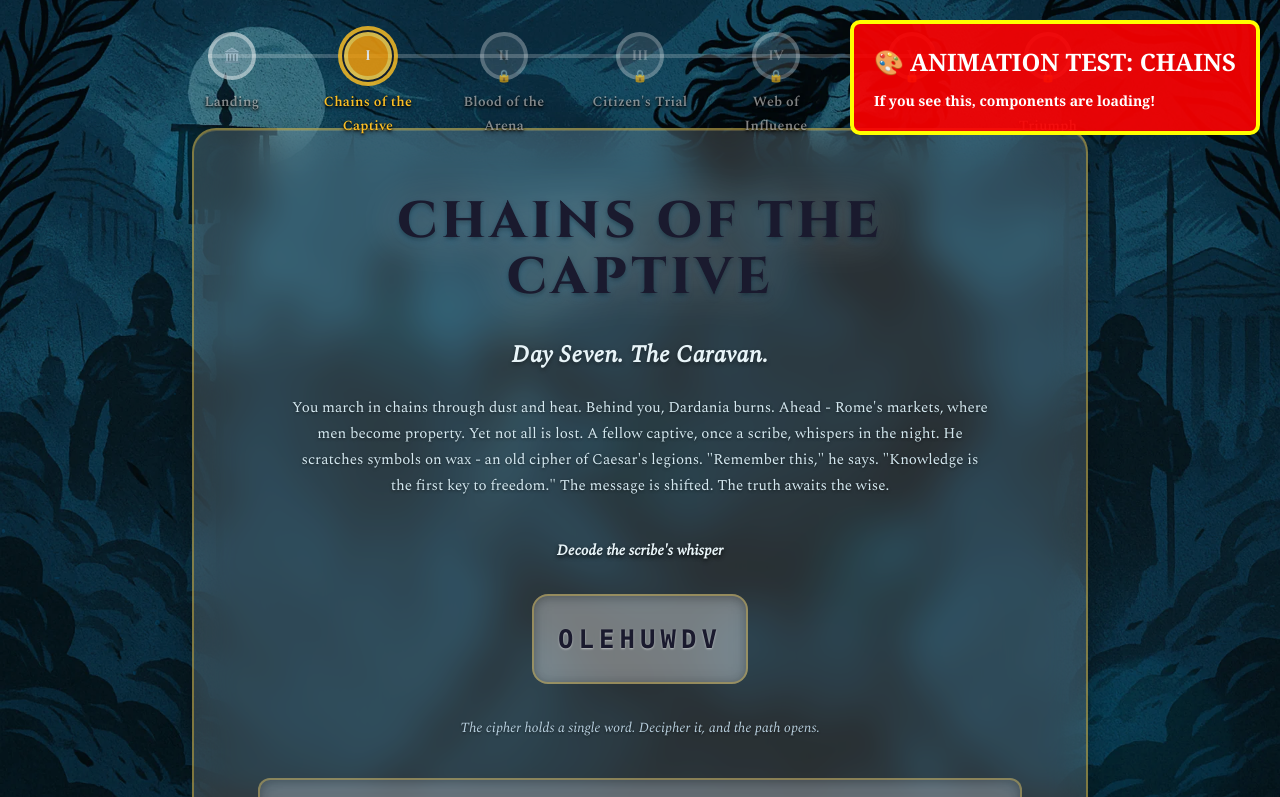
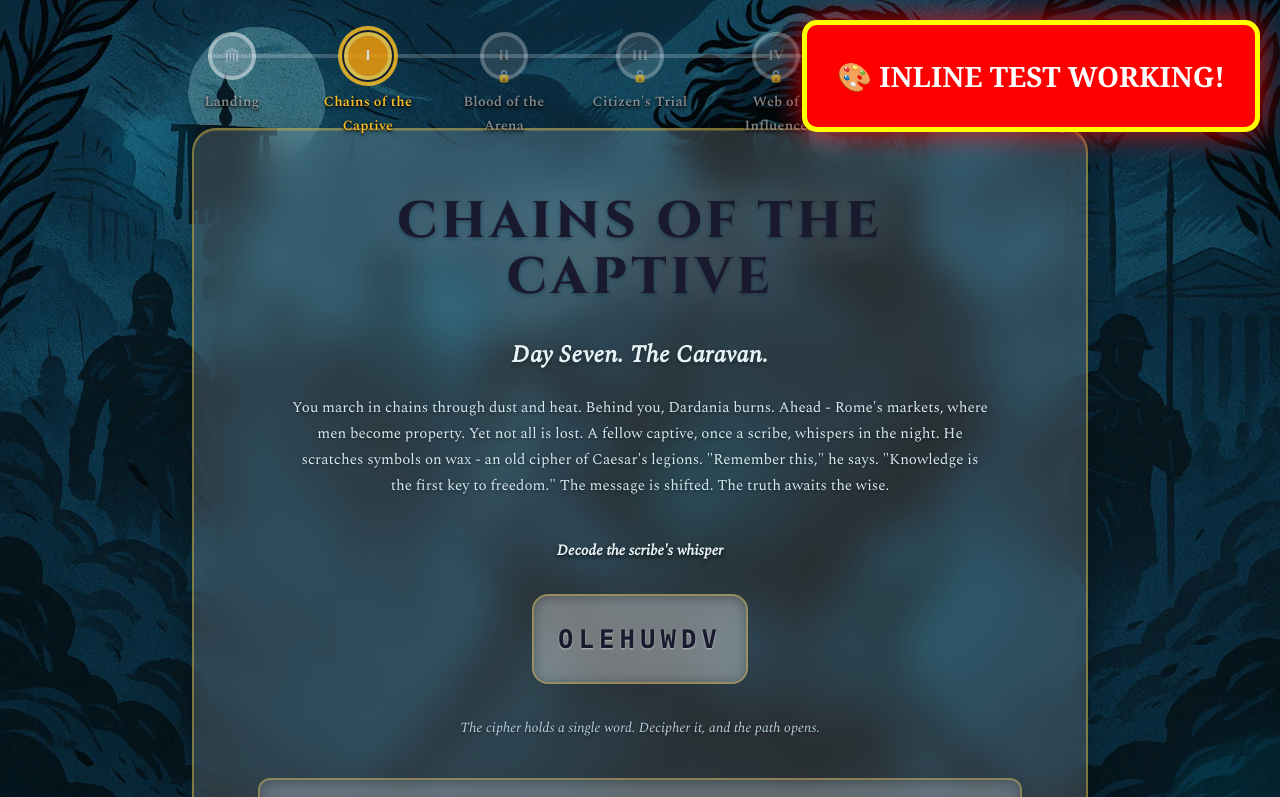
Before and after one commit to Mukrosz/legions-rise-quest, a Next.js app: page /stage-1 in a window 1280 px wide. Shown: the top 797 px of the page. Built offline with nearby package versions, Linux system fonts and the light colour scheme.

Commit message:
test: Add 100% inline animations - no external components

```diff
--- a/src/app/stage-1/page.tsx
+++ b/src/app/stage-1/page.tsx
@@ -52,11 +52,69 @@ export default function Stage1Page() {
       `}</style>
 
       <PageTransition variant="break-chains">
-        {/* TEST OVERLAY */}
-        <VisibleTestOverlay theme="chains" />
+        {/* INLINE TEST - NO EXTERNAL COMPONENTS */}
+        <div
+          style={{
+            position: 'fixed',
+            top: 20,
+            right: 20,
+            padding: '30px',
+            background: '#FF0000',
+            color: '#FFFFFF',
+            fontSize: '28px',
+            fontWeight: 'bold',
+            zIndex: 9999,
+            border: '5px solid #FFFF00',
+            borderRadius: '15px',
+            boxShadow: '0 0 30px rgba(255,0,0,0.8)',
+          }}
+        >
+          🎨 INLINE TEST WORKING!
+        </div>
 
-        {/* Simple CSS Animations - MUCH more visible */}
-        <SimpleAnimations theme="chains" />
+        {/* Big Blue Circles - INLINE */}
+        {[0, 1, 2, 3, 4].map((i) => (
+          <div
+            key={i}
+            style={{
+              position: 'fixed',
+              width: `${100 + i * 30}px`,
+              height: `${100 + i * 30}px`,
+              borderRadius: '50%',
+              background: `radial-gradient(circle at 30% 30%, #00B4D8aa, #0077B644)`,
+              top: `${15 + i * 18}%`,
+              left: `${8 + i * 20}%`,
+              zIndex: 1,
+              pointerEvents: 'none',
+              animation: `floatAnimation${i} ${5 + i}s ease-in-out infinite`,
+              filter: 'blur(3px)',
+              boxShadow: '0 0 50px #0077B688',
+            }}
+          />
+        ))}
+
+        <style jsx>{`
+          @keyframes floatAnimation0 {
+            0%, 100% { transform: translate(0, 0); }
+            50% { transform: translate(40px, -40px); }
+          }
+          @keyframes floatAnimation1 {
+            0%, 100% { transform: translate(0, 0); }
+            50% { transform: translate(-30px, 50px); }
+          }
+          @keyframes floatAnimation2 {
+            0%, 100% { transform: translate(0, 0); }
+            50% { transform: translate(50px, 30px); }
+          }
+          @keyframes floatAnimation3 {
+            0%, 100% { transform: translate(0, 0); }
+            50% { transform: translate(-40px, -35px); }
+          }
+          @keyframes floatAnimation4 {
+            0%, 100% { transform: translate(0, 0); }
+            50% { transform: translate(35px, 45px); }
+          }
+        `}</style>
 
         <div
           className="min-h-screen"
```
